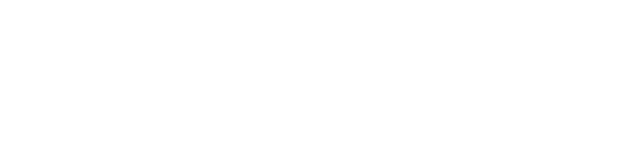
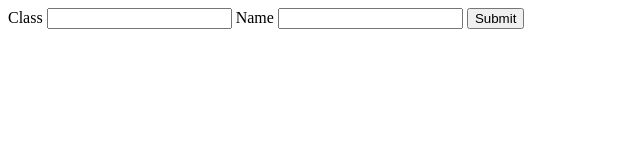
Before and after one commit to breeannb/user-adventure-breeann, a plain HTML site: page index.html in a window 1280 px wide. Shown: the whole page, without its empty margins (0-640 px from the left). Drawn offline with Linux system fonts and the light colour scheme.

Commit message:
created an event handler, static html design for form

```diff
--- a/app.js
+++ b/app.js
@@ -0,0 +1,16 @@
+
+
+// get the form from the dom
+const myForm = document.getElementById('user-form');
+
+
+// create a form event listener
+myForm.addEventListener('submit', (event) => {
+    // always prevent default for the form
+    event.preventDefault();
+
+    const form = new FormData(myForm); // now we havwe a form
+
+    // console.log(form.get('class'), form.get('name'));
+
+});
--- a/index.html
+++ b/index.html
@@ -10,7 +10,19 @@
 </head>
 
 <body>
+    <form id="user-form">
+        <label>
+                Class
+                <input name="class"/>
+        </label>
 
+        <label>
+            Name
+            <input name="name"/>
+        </label>
+        <button>Submit</button>
+
+    </form>
     <script type="module" src="app.js"></script>
 </body>
 
```
